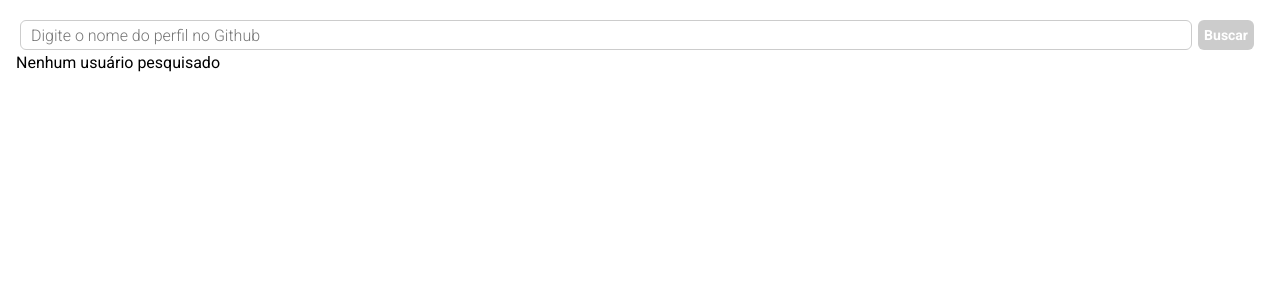
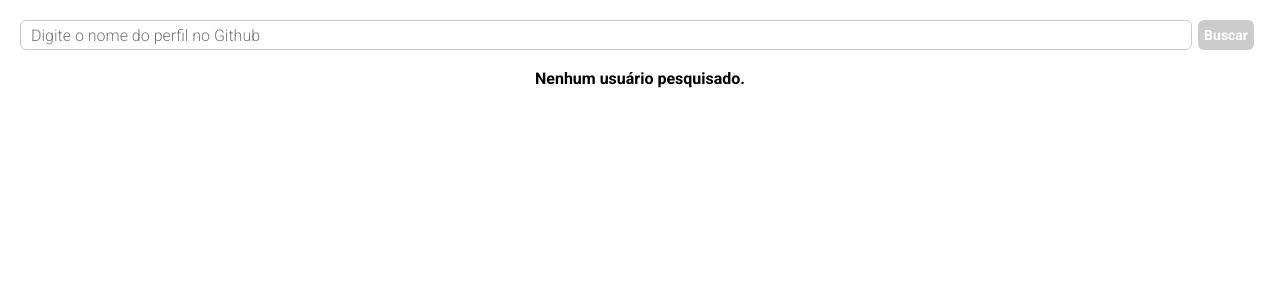
Before and after one commit to jonathantecsantos/ProjetoFinalReact, a React (Create React App) app: page / in a window 1280 px wide. Shown: the top 300 px of the page. Built offline with nearby package versions, Linux system fonts and the light colour scheme.

Commit message:
add no-search

```diff
--- a/src/App.js
+++ b/src/App.js
@@ -3,6 +3,7 @@ import Layout from "./components/Layout";
 import Profile from "./components/Profile";
 import Repositories from "./components/repositories";
 import useGithub from "./hooks/github-hooks";
+import NoSearch from "./components/no-search";
 
 const App = () => {
   const githubState = useGithub();
@@ -19,9 +20,7 @@ const App = () => {
                   </>
                )}
 
-          </> : <div>
-                Nenhum usuário pesquisado
-            </div>}
+          </> : <NoSearch/>}
 
 
         </Layout>
--- /dev/null
+++ b/src/components/no-search/index.js
@@ -0,0 +1,12 @@
+import React from 'react';
+import * as S from './styled';
+
+const NoSearch = () => {
+    return (
+        <S.Wrapper>
+            <h1>Nenhum usuário pesquisado.</h1>
+        </S.Wrapper>
+    );
+};
+
+export default NoSearch;
--- /dev/null
+++ b/src/components/no-search/styled.js
@@ -0,0 +1,13 @@
+import styled from 'styled-components';
+
+export const Wrapper = styled.div`
+    margin: 16px;
+    display: flex;
+    justify-content: center;
+
+    h1{
+        font-weight: bold;
+        font-size: 16px;
+    }
+
+`;
--- a/src/components/providers/github-provider.js
+++ b/src/components/providers/github-provider.js
@@ -65,10 +65,31 @@ export const GithubContext = createContext({
       });
   };
 
-        const contextValue = {
-          githubState,
-          getUser: useCallback((username) => getUser(username), [])
-        };
+  const getUserRepos = (username) => {
+    api.get(`users/${username}/repos`).then(({ data }) => {
+      setGithubState((prevState) => ({
+        ...prevState,
+        repositories: data,
+      }));
+    });
+  };
+
+  const getUserStarred = (username) => {
+    api.get(`users/${username}/starred`).then(({ data }) => {
+      console.log("data: " + JSON.stringify(data));
+      setGithubState((prevState) => ({
+        ...prevState,
+        starred: data,
+      }));
+    });
+  };
+
+  const contextValue = {
+    githubState,
+    getUser: useCallback((username) => getUser(username), []),
+    getUserRepos: useCallback((username) => getUserRepos(username), []),
+    getUserStarred: useCallback((username) => getUserStarred(username), []),
+  };
 
   return <GithubContext.Provider value={contextValue}>
     {children}
--- a/src/hooks/github-hooks.js
+++ b/src/hooks/github-hooks.js
@@ -2,8 +2,8 @@ import { useContext } from "react";
 import { GithubContext } from "../components/providers/github-provider";
 
 const useGithub = () => {
-    const {githubState, getUser} = useContext(GithubContext);
-    return {githubState, getUser};
+    const {githubState, getUser, getUserRepos} = useContext(GithubContext);
+    return {githubState, getUser, getUserRepos};
 };
 
 export default useGithub;
```
